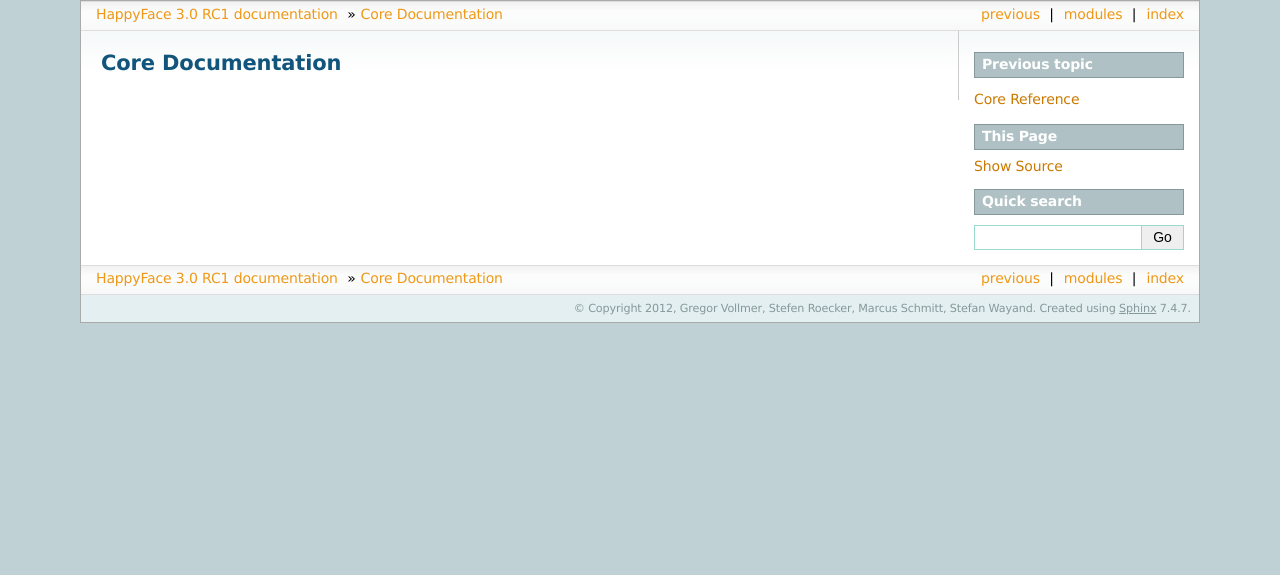
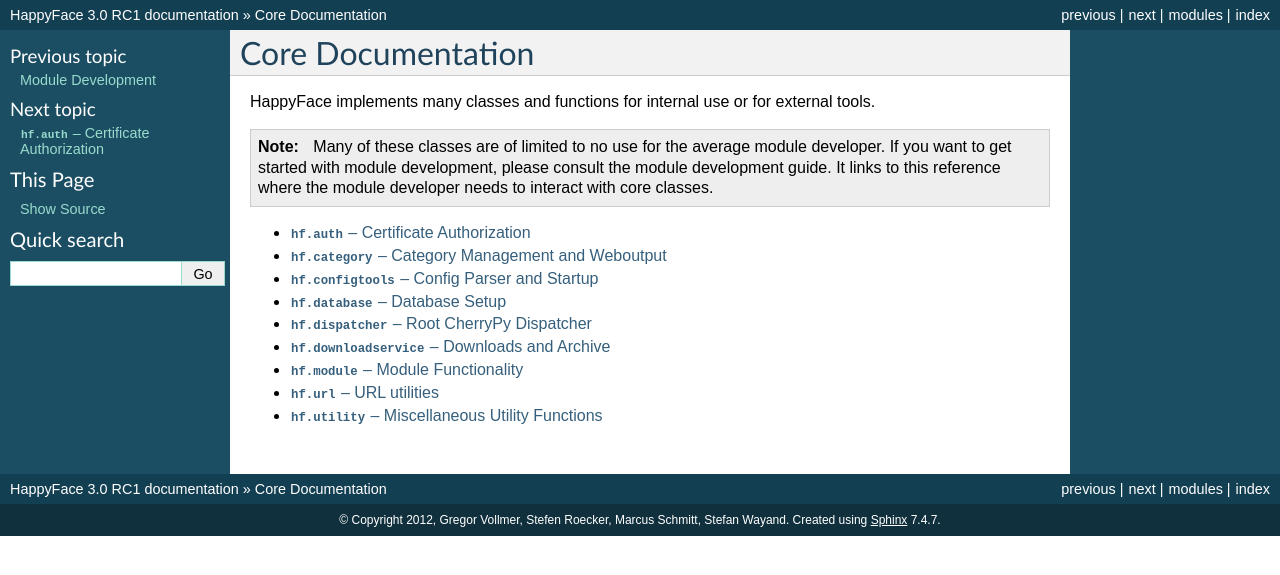
Before and after one commit to HappyFaceMonitoring/HappyFace3, a Sphinx documentation site: the page built from docs/core.rst, in a window 1280 px wide. Shown: the top 575 px of the page. Built offline with Sphinx 7.4.7, drawn with Linux system fonts in a browser that asks for light colours.

Commit message:
Added structure of core reference with many automodule statements
git-svn-id: https://ekptrac.physik.uni-karlsruhe.de/svn/HappyFace/branches/v3.0@841 5ec1a27d-59bc-451c-a1e5-77859e3e35f3

```diff
--- /dev/null
+++ b/docs/auth.rst
@@ -0,0 +1,7 @@
+===========================================
+:mod:`hf.auth` -- Certificate Authorization
+===========================================
+
+.. automodule:: hf.auth
+    :members:
+    :undoc-members:
--- /dev/null
+++ b/docs/category.rst
@@ -0,0 +1,5 @@
+=======================================================
+:mod:`hf.category` -- Category Management and Weboutput
+=======================================================
+
+.. module:: hf.category
--- a/docs/conf.py
+++ b/docs/conf.py
@@ -90,7 +90,7 @@ pygments_style = 'sphinx'
 
 # The theme to use for HTML and HTML Help pages.  Major themes that come with
 # Sphinx are currently 'default' and 'sphinxdoc'.
-html_theme = 'sphinxdoc'
+html_theme = 'default'
 
 # Theme options are theme-specific and customize the look and feel of a theme
 # further.  For a list of options available for each theme, see the
--- /dev/null
+++ b/docs/configtools.rst
@@ -0,0 +1,7 @@
+==================================================
+:mod:`hf.configtools` -- Config Parser and Startup
+==================================================
+
+.. automodule:: hf.configtools
+    :members:
+    :undoc-members:
--- a/docs/core.rst
+++ b/docs/core.rst
@@ -1,3 +1,20 @@
 ==================
 Core Documentation
 ==================
+
+HappyFace implements many classes and functions for internal use or for external tools.
+
+.. note::
+    Many of these classes are of limited to no use for the average module developer. If you want to get started with module development, please consult
+    the module development guide. It links to this reference where the module developer needs to interact with core classes.
+
+.. toctree::
+    auth.rst
+    category.rst
+    configtools.rst
+    database.rst
+    dispatcher.rst
+    downloadservice.rst
+    module.rst
+    url.rst
+    utility.rst
--- /dev/null
+++ b/docs/database.rst
@@ -0,0 +1,7 @@
+====================================
+:mod:`hf.database` -- Database Setup
+====================================
+
+.. automodule:: hf.database
+    :members:
+    :undoc-members:
--- /dev/null
+++ b/docs/dispatcher.rst
@@ -0,0 +1,7 @@
+================================================
+:mod:`hf.dispatcher` -- Root CherryPy Dispatcher
+================================================
+
+.. automodule:: hf.dispatcher
+    :members:
+    :undoc-members:
--- /dev/null
+++ b/docs/downloadservice.rst
@@ -0,0 +1,7 @@
+==================================================
+:mod:`hf.downloadservice` -- Downloads and Archive
+==================================================
+
+.. automodule:: hf.downloadservice
+    :members:
+    :undoc-members:
--- a/docs/index.rst
+++ b/docs/index.rst
@@ -3,9 +3,9 @@
    You can adapt this file completely to your liking, but it should at least
    contain the root `toctree` directive.
 
-=========================================
+*****************************************
 HappyFace – The Meta Monitoring Framework
-=========================================
+*****************************************
 
 
 * Powerful site specific monitoring system for data from multiple input sources.
--- a/docs/api.rst
+++ b/docs/module.rst
@@ -1,11 +1,11 @@
-==============
-Core Reference
-==============
+========================================
+:mod:`hf.module` -- Module Functionality
+========================================
 
-The HappyFace Core reference documents all classes and functions provided by HappyFace.
+.. module:: hf.module.ModuleBase
+    :noindex:
 
-.. note::
-    Hallo
+.. autoclass:: ModuleMeta
 
 .. module:: hf.module
 
--- a/docs/module_dev.rst
+++ b/docs/module_dev.rst
@@ -82,6 +82,8 @@ The module class is derived from :class:`hf.module.ModuleBase` and the naming sh
 
 Any class defiving from :class:`hf.module.ModuleBase` found in the modules directory somewhere is considered a HappyFace module. It is then checked if
 
+.. _mod-dev-classvars:
+
 Special Class Variables
 -----------------------
 HappyFace makes use of class wide variables to define several aspects of the module.
--- /dev/null
+++ b/docs/url.rst
@@ -0,0 +1,7 @@
+==============================
+:mod:`hf.url` -- URL utilities
+==============================
+
+.. automodule:: hf.url
+    :members:
+    :undoc-members:
--- /dev/null
+++ b/docs/utility.rst
@@ -0,0 +1,7 @@
+====================================================
+:mod:`hf.utility` -- Miscellaneous Utility Functions
+====================================================
+
+.. automodule:: hf.utility
+    :members:
+    :undoc-members:
```
Also changed, not shown: other parts of docs/index.rst (+0 -1 lines), 2 other files.
